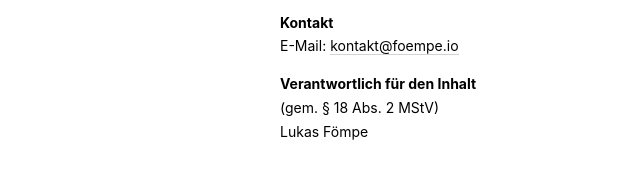
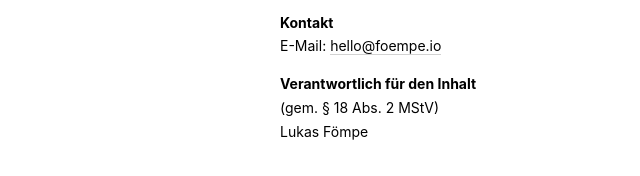
Before and after one commit to thisislks7io/foempe.io, a plain HTML site: page impressum.html in a window 1280 px wide. Shown: the part 250-426 px from the top of the page, 0-640 px from the left. Drawn offline with Linux system fonts and the light colour scheme.

Commit message:
Update impressum.html contact mail hello@foempe.io

```diff
--- a/impressum.html
+++ b/impressum.html
@@ -38,7 +38,7 @@
 
     <p>
       <strong>Kontakt</strong><br>
-      E-Mail: <a href="mailto:kontakt@foempe.io">kontakt@foempe.io</a>
+      E-Mail: <a href="mailto:hello@foempe.io">hello@foempe.io</a>
     </p>
 
     <p>
```
